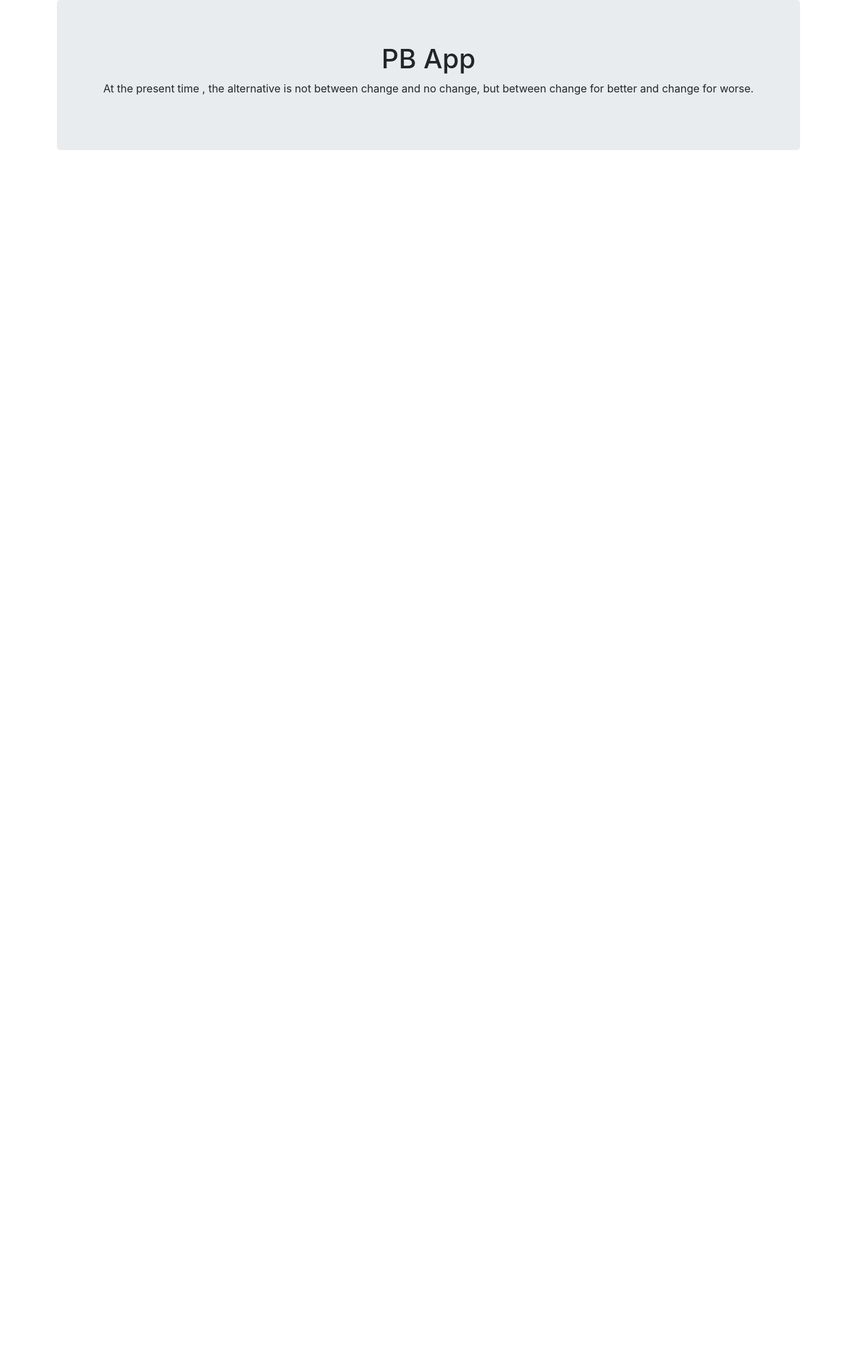
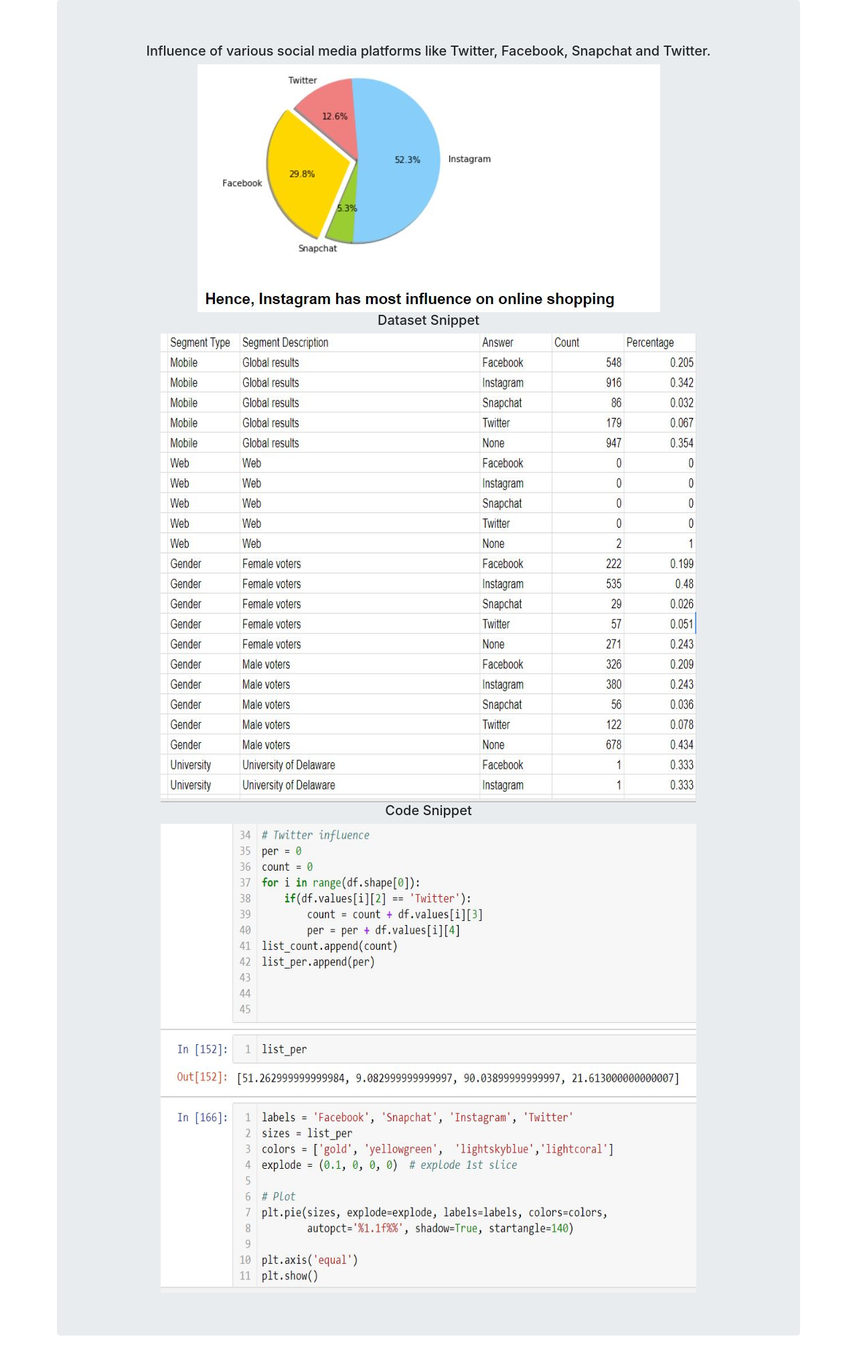
Before and after one commit to AartiBhagtani/Pitney_Bowes, a Flask app: page / in a window 1280 px wide. Shown: the part 56-2082 px from the top of the page at 67% size. Before the commit the page ends 280 px from the top, so only its background shows below. Run offline with Flask 2, Linux system fonts and the light colour scheme; some libraries are stand-ins or nearby versions.

Commit message:
final commit

```diff
--- a/templates/home.html
+++ b/templates/home.html
@@ -1,7 +1,11 @@
 {% extends 'layout.html' %}
 {% block body %}
 <div class="jumbotron text-center">
-    <h1>PB  App</h1>
-    <p>At the present time , the alternative is not between change and no change, but between change for better and change for worse.</p>
- </div>
+	<h5>Influence of various social media platforms like Twitter, Facebook, Snapchat and Twitter.</h5>
+    <img src="/static/i.jpg" alt="Social Media influence">
+    <h5>Dataset Snippet</h5>
+    <img src="/static/dataset.jpg" alt="Social Media influence" height="700px" width="800px">
+    <h5>Code Snippet</h5>
+    <img src="/static/code.jpg" alt="Social Media influence" height="700px" width="800px">
+</div>
 {% endblock %}
```
Also changed, not shown: static/code.jpg (added), static/dataset.JPG (added), static/i.jpg (added).
